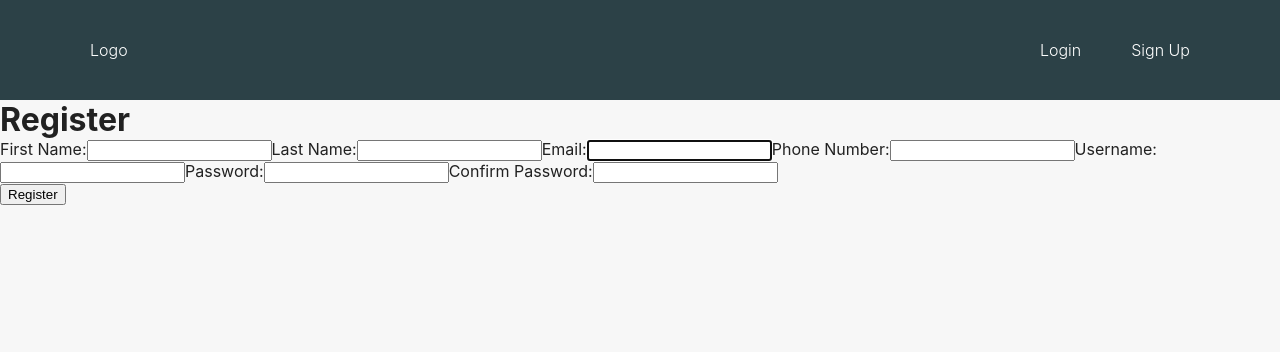
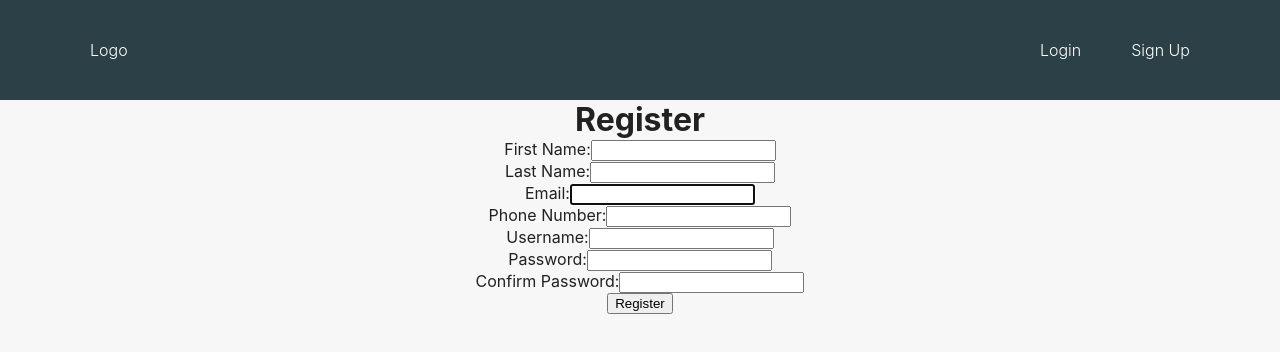
Before and after one commit to bruno-boys/ftl-capstone, a React (Vite) app in the folder habit-tracker-ui/: page /register in a window 1280 px wide. Shown: the top 352 px of the page. Built offline with nearby package versions, Linux system fonts and the light colour scheme.

Commit message:
styling the Register form; saving user data

```diff
--- a/habit-tracker-ui/src/components/Register/Register.css
+++ b/habit-tracker-ui/src/components/Register/Register.css
@@ -0,0 +1,10 @@
+.registerForm {
+    display: flex;
+    flex-wrap: wrap;
+    flex-direction: column;
+    align-items: center;
+}
+
+.register {
+    text-align: center;
+}
--- a/habit-tracker-ui/src/components/Register/Register.jsx
+++ b/habit-tracker-ui/src/components/Register/Register.jsx
@@ -2,11 +2,12 @@ import "./Register.css";
 
 import React from "react";
 import { useState } from "react";
-import { useEffect } from "react";
+import { useNavigate } from "react-router-dom";
 import axios from "axios";
 
-export default function Register() {
+export default function Register({user, setUser}) {
   const [newUser, setNewUser] = useState(null);
+  const navigate = useNavigate()
 
   const handleOnFormChange = (e) => {
     setNewUser({
@@ -18,17 +19,14 @@ export default function Register() {
     event.preventDefault();
     axios.post("http://localhost:3001/auth/register", newUser)
       .then((res) => {
-        console.log(res);
+        setUser(res.data.user);
+        navigate('/activity')
       })
       .catch((err) => {
         console.log(err);
       })
-    console.log(newUser);
   };
 
-  useEffect(() => {
-    console.log("New User: ", newUser);
-  });
 
   return (
     <div className="register">
@@ -69,8 +67,8 @@ export default function Register() {
           Confirm Password:
           <input  type="password" name="confirmPassword" />
         </label>
+        <input type="submit" value="Register" onClick={handleOnSubmit} />
       </form>
-      <input type="submit" value="Register" onClick={handleOnSubmit} />
     </div>
   );
 }
```
